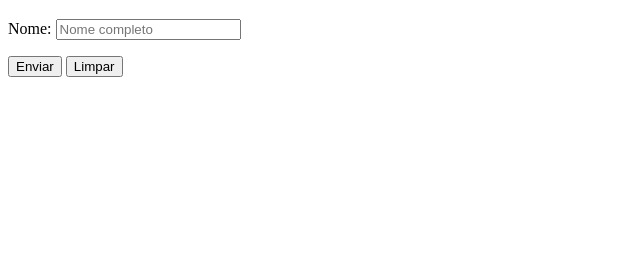
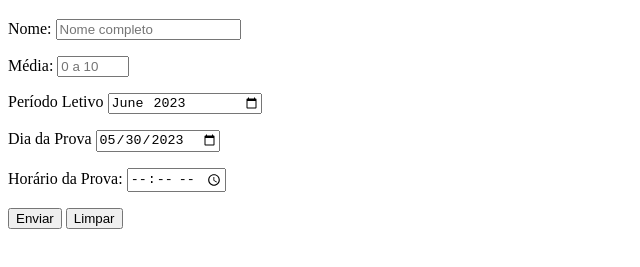
Before and after one commit to EricSouzaDev/HTML-CSS, a plain HTML site: page exercicios/ex025/form003.html in a window 1280 px wide. Shown: the part 61-328 px from the top of the page, without its empty margins (0-640 px from the left). Drawn offline with Linux system fonts and the light colour scheme.

Commit message:
Update form003.html

```diff
--- a/exercicios/ex025/form003.html
+++ b/exercicios/ex025/form003.html
@@ -14,6 +14,22 @@
             <input type="text" name="nome" id="inome" required maxlength="30" placeholder="Nome completo" autocomplete="name">
         </p>
         <p>
+            <label for="imedia">Média:</label>
+            <input type="number" name="nome" id="inome" required min="0" max="10" placeholder="0 a 10" step="0.1">
+        </p>
+        <p>
+            <label for="imes">Período Letivo</label>
+            <input type="month" name="mes" id="imes" value="2023-06">
+        </p>
+        <p>
+            <label for="idia">Dia da Prova</label>
+            <input type="date" name="dia" id="idia" value="2023-05-30">
+        </p>
+        <p>
+            <label for="ihora">Horário da Prova:</label>
+            <input type="time" name="hora" id="ihora">
+        </p>
+        <p>
             <input type="submit" value="Enviar">
             <input type="reset" value="Limpar">
         </p>
```
